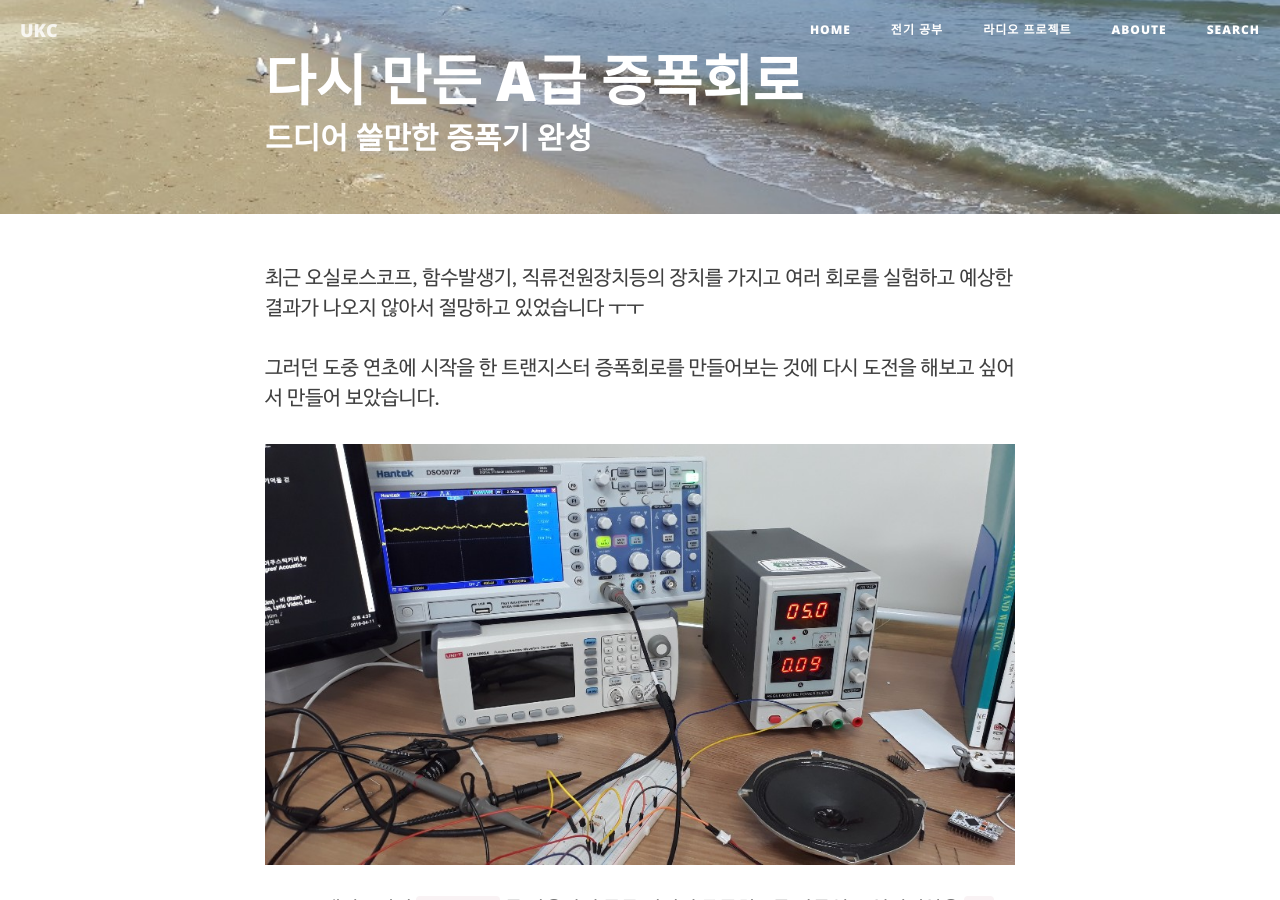
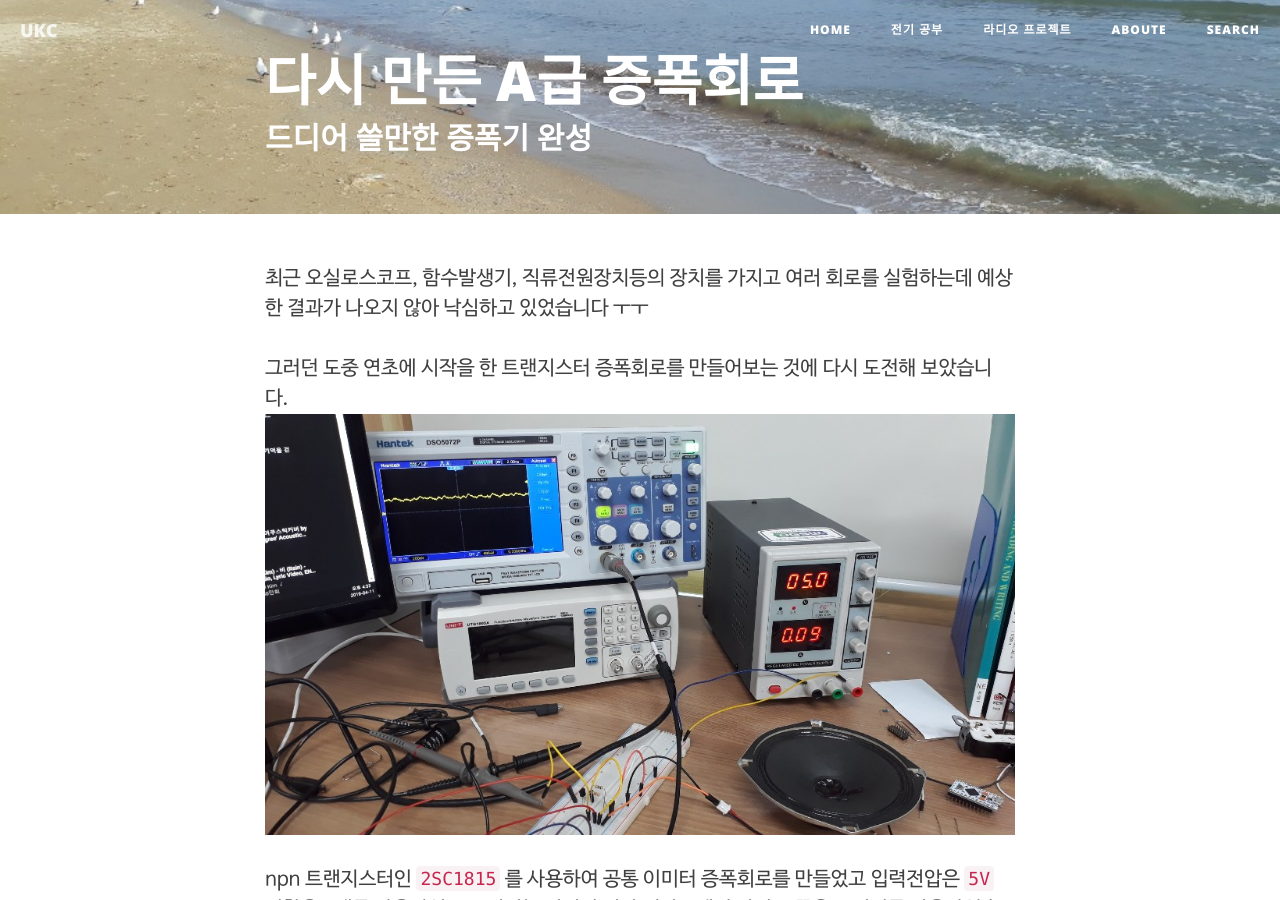
Before and after one commit to fbqweasd/fbqweasd.github.io, a Jekyll site: the page built from _posts/2019-04-11-TR_fin.md, in a window 1280 px wide and 900 px high. Built offline with Jekyll 4.4.1, drawn with Linux system fonts in a browser that asks for light colours; nearby versions of some CDN libraries; comment, search, counter and statistics services are not loaded.

Commit message:
post update

```diff
--- a/_posts/2019-04-11-TR_fin.md
+++ b/_posts/2019-04-11-TR_fin.md
@@ -4,13 +4,12 @@ title: 다시 만든 A급 증폭회로
 author:     UKC
 tags: 전기공부
 subtitle: 드디어 쓸만한 증폭기 완성
-category: 개인공부
+category: 전기공부
 ---
 
-최근 오실로스코프, 함수발생기, 직류전원장치등의 장치를 가지고 여러 회로를 실험하고 예상한 결과가 나오지 않아서 절망하고 있었습니다 ㅜㅜ
+최근 오실로스코프, 함수발생기, 직류전원장치등의 장치를 가지고 여러 회로를 실험하는데 예상한 결과가 나오지 않아 낙심하고 있었습니다 ㅜㅜ
 
-그러던 도중 연초에 시작을 한 트랜지스터 증폭회로를 만들어보는 것에 다시 도전을 해보고 싶어서 만들어 보았습니다.
-
+그러던 도중 연초에 시작을 한 트랜지스터 증폭회로를 만들어보는 것에 다시 도전해 보았습니다.
 ![작업환경](/img/2019-04-11/Table.jpg)
 
 npn 트랜지스터인 `2SC1815` 를 사용하여 공통 이미터 증폭회로를 만들었고 입력전압은 `5V` 저항은 2개를 사용하였고 스피커는 버려진 전자 피아노에서 가지고 뜯은 스피커를 사용하였습니다.
```
Also changed, not shown: _posts/2019-05-13-LM741_intor.md (+1 -1 lines).
